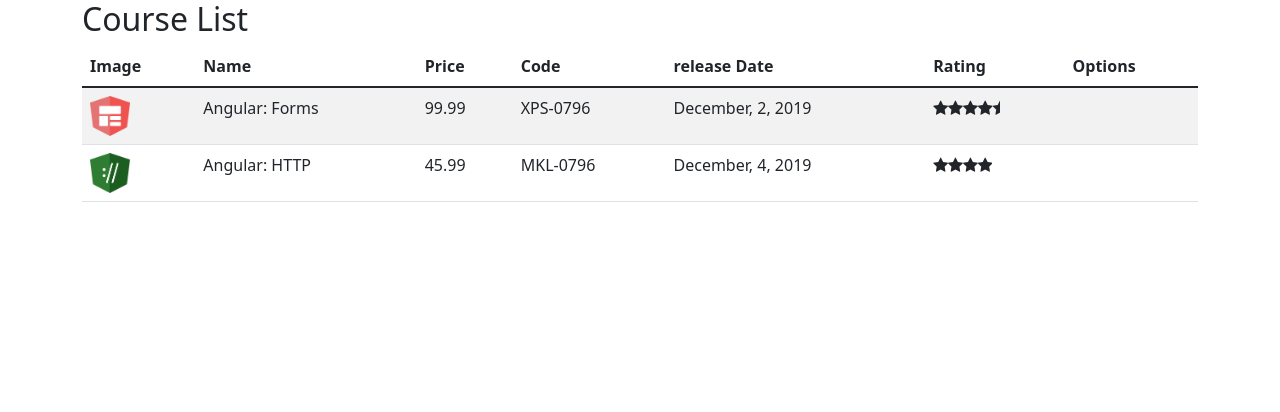
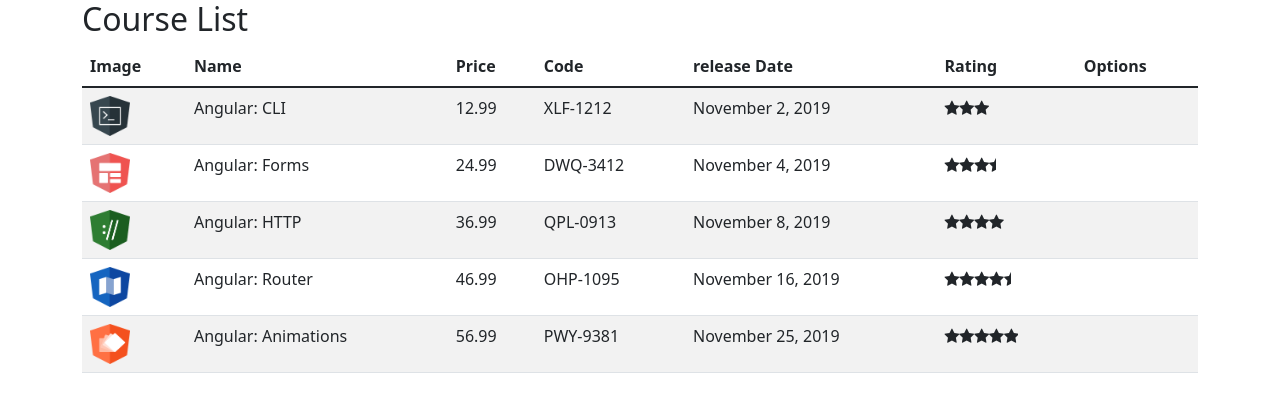
Before and after one commit to 0L1V31R/dio-angular, an Angular app: page / in a window 1280 px wide. Shown: the top 412 px of the page. Built offline with nearby package versions, Linux system fonts and the light colour scheme.

Commit message:
created depedency injection

```diff
--- a/src/app/courses/course-list.component.ts
+++ b/src/app/courses/course-list.component.ts
@@ -1,5 +1,6 @@
 import { Component, OnInit } from "@angular/core";
 import { Course } from "./course";
+import { CourseService } from "./course.service";
 
 @Component({
     selector: 'app-course-list',
@@ -9,29 +10,10 @@
 
     courses: Course[] = [];
 
+    constructor( private courseService: CourseService) {}
+
     ngOnInit(): void{
-        this.courses = [
-            {
-                id: 1,
-                name: 'Angular: Forms',
-                imageUrl: '/assets/images/forms.png',
-                price: 99.99,
-                code: 'XPS-0796',
-                duration: 120,
-                rating: 4.5,
-                releaseDate: 'December, 2, 2019'
-            },
-            {
-                id: 2,
-                name: 'Angular: HTTP',
-                imageUrl: '/assets/images/http.png',
-                price: 45.99,
-                code: 'MKL-0796',
-                duration: 80,
-                rating: 4,
-                releaseDate: 'December, 4, 2019'
-            }
-        ]
+        this.courses = this.courseService.retrieveAll();
     }
 
 }
--- /dev/null
+++ b/src/app/courses/course.service.ts
@@ -0,0 +1,71 @@
+import { Injectable } from "@angular/core";
+import { Course } from "./course";
+
+@Injectable({
+    providedIn: 'root'
+})
+export class CourseService {
+
+    retrieveAll(): Course[] {
+        return COURSES;
+    }
+
+}
+
+var COURSES: Course[] = [
+    {
+        id: 1,
+        name: 'Angular: CLI',
+        releaseDate: 'November 2, 2019',
+        description: 'Neste curso, os alunos irão obter um grande conhecimento nos principais recursos do CLI.',
+        duration: 120,
+        code: 'XLF-1212',
+        rating: 3,
+        price: 12.99,
+        imageUrl: '/assets/images/cli.png',
+    },
+    {
+        id: 2,
+        name: 'Angular: Forms',
+        releaseDate: 'November 4, 2019',
+        description: 'Neste curso, os alunos irão obter um conhecimento aprofundado sobre os recursos disponíveis no módulo de Forms.',
+        duration: 80,
+        code: 'DWQ-3412',
+        rating: 3.5,
+        price: 24.99,
+        imageUrl: '/assets/images/forms.png',
+    },
+    {
+        id: 3,
+        name: 'Angular: HTTP',
+        releaseDate: 'November 8, 2019',
+        description: 'Neste curso, os alunos irão obter um conhecimento aprofundado sobre os recursos disponíveis no módulo de HTTP.',
+        duration: 80,
+        code: 'QPL-0913',
+        rating: 4.0,
+        price: 36.99,
+        imageUrl: '/assets/images/http.png',
+    },
+    {
+        id: 4,
+        name: 'Angular: Router',
+        releaseDate: 'November 16, 2019',
+        description: 'Neste curso, os alunos irão obter um conhecimento aprofundado sobre os recursos disponíveis no módulo de Router.',
+        duration: 80,
+        code: 'OHP-1095',
+        rating: 4.5,
+        price: 46.99,
+        imageUrl: '/assets/images/router.png',
+    },
+    {
+        id: 5,
+        name: 'Angular: Animations',
+        releaseDate: 'November 25, 2019',
+        description: 'Neste curso, os alunos irão obter um conhecimento aprofundado sobre os recursos disponíveis sobre Animation.',
+        duration: 80,
+        code: 'PWY-9381',
+        rating: 5,
+        price: 56.99,
+        imageUrl: '/assets/images/animations.png',
+    }
+];
--- a/src/app/courses/course.ts
+++ b/src/app/courses/course.ts
@@ -7,4 +7,5 @@
     duration: number = 1;
     rating: number = 6;
     releaseDate: string = '';
+    description: string = '';
 }
```
